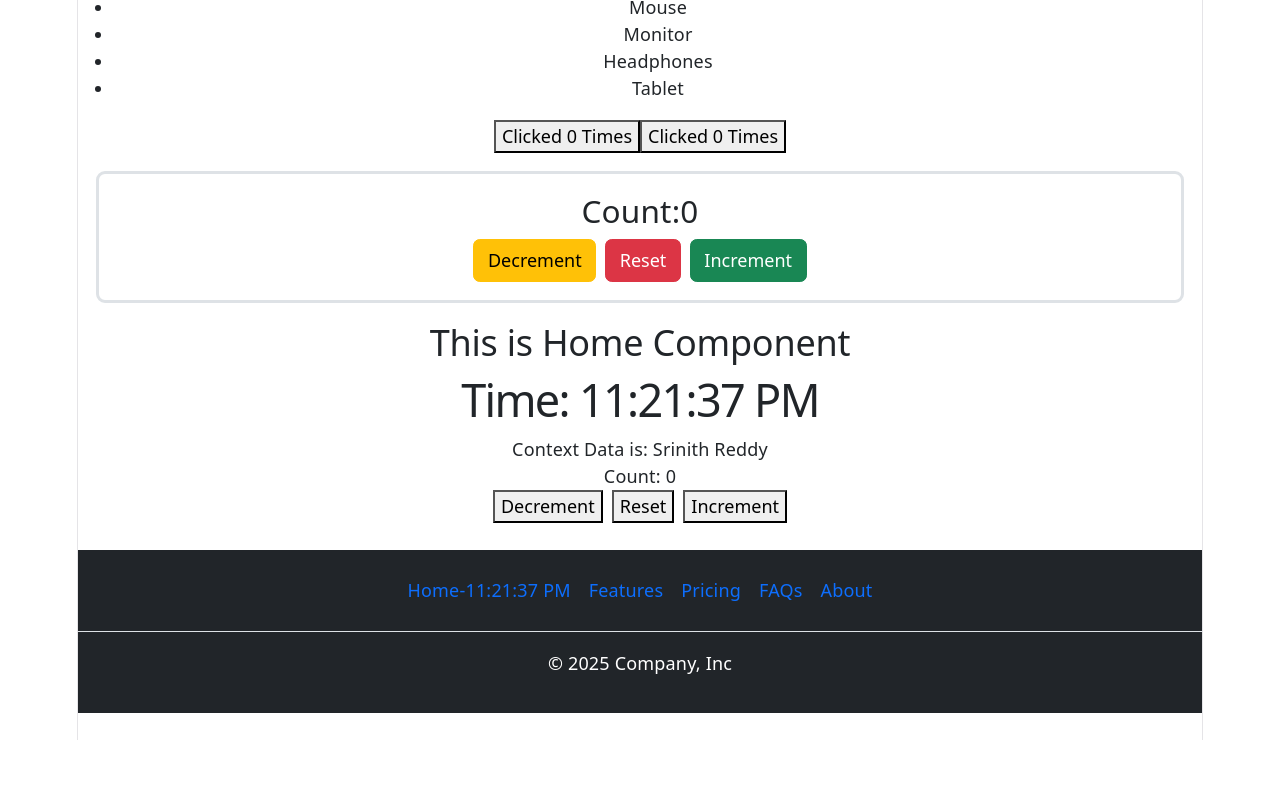
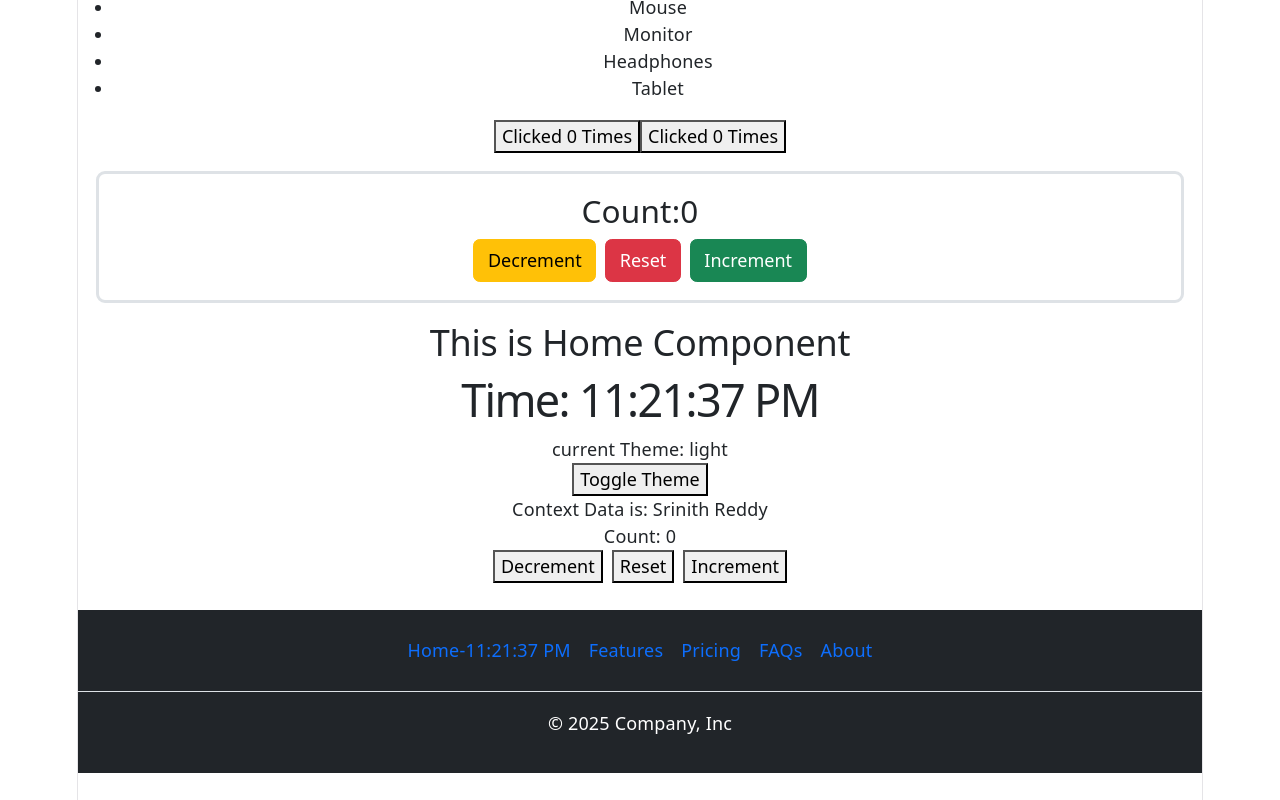
Before and after one commit to srinithreddy16/react-engineering-playbook, a React (Vite) app in the folder my-app/: page /home in a window 1280 px wide. Shown: the part 8051-8851 px from the top of the page. Before the commit the page ends 8791 px from the top, so only its background shows below. Built offline with nearby package versions, Linux system fonts and the light colour scheme; no server answers.

Commit message:
theme context

```diff
--- a/my-app/eslint.config.js
+++ b/my-app/eslint.config.js
@@ -25,7 +25,7 @@ export default defineConfig([
         'error',
         {
           allowConstantExport: true,
-          allowExportNames: ['useTime'],
+          allowExportNames: ['useTime', 'useTheme'],
           extraHOCs: ['CounterComponent', 'withLogger'],
         },
       ],
--- a/my-app/src/components/counter/CounterDemo.tsx
+++ b/my-app/src/components/counter/CounterDemo.tsx
@@ -1,16 +1,25 @@
 import { useContext, useState } from "react";
 import { userContext } from "../../utils/app_context";
 import { useTime } from "../../utils/TimeContext";
-
+import { useTheme } from "../../utils/ThemeContext";
 
 export default function CounterDemo() {
   const [count, setCount] = useState(0);
   const userData = useContext(userContext);
   const time = useTime();
+  const themeObj:any = useTheme();
+  console.log(themeObj, themeObj.toggleTheme)
+
 
   return (
     <div>
       <h1>Time: {time}</h1>
+       <div>
+        current Theme: {themeObj.theme}
+        <div>
+          <button onClick={themeObj.toggleTheme}>Toggle Theme</button>
+        </div>
+      </div>
       <div>Context Data is: {userData}</div>
       <div id='count' data-testid="count">Count: {count}</div>
       <button onClick={() => setCount(count - 1)} >Decrement</button>
--- a/my-app/src/main.tsx
+++ b/my-app/src/main.tsx
@@ -8,13 +8,16 @@ import { BrowserRouter } from 'react-router-dom';
 import { userContext } from './utils/app_context.ts';
 import { loggedInUser } from './services/user_information_service.ts';
 import { TimeProvider } from './utils/TimeContext.tsx';
+import { ThemeProvider } from './utils/ThemeContext.tsx';
 
 createRoot(document.getElementById('root')!).render(
   <StrictMode>
     <BrowserRouter>
       <userContext.Provider value={loggedInUser}>
         <TimeProvider>
-          <App />
+          <ThemeProvider>
+            <App />
+          </ThemeProvider>
         </TimeProvider>
 	    </userContext.Provider>
     </BrowserRouter>
--- /dev/null
+++ b/my-app/src/utils/ThemeContext.tsx
@@ -0,0 +1,26 @@
+import { createContext, useContext, useMemo, useState } from "react";
+
+const defaultContext = {};
+
+// 1. Create a Context
+const ThemeContext = createContext(defaultContext);
+
+// 2. Create a Provider
+export function ThemeProvider({ children }: any) {
+  const [theme, setTheme] = useState("light");
+
+  const toggleTheme = () => {
+    setTheme((prev) => (prev == "light" ? "dark" : "light"));
+  };
+  const value = useMemo(() => {
+    return { theme, toggleTheme };
+  }, [theme]);
+
+  return (
+    <ThemeContext.Provider value={value}>{children}</ThemeContext.Provider>
+  );
+}
+
+export function useTheme() {
+  return useContext(ThemeContext);
+}
```
